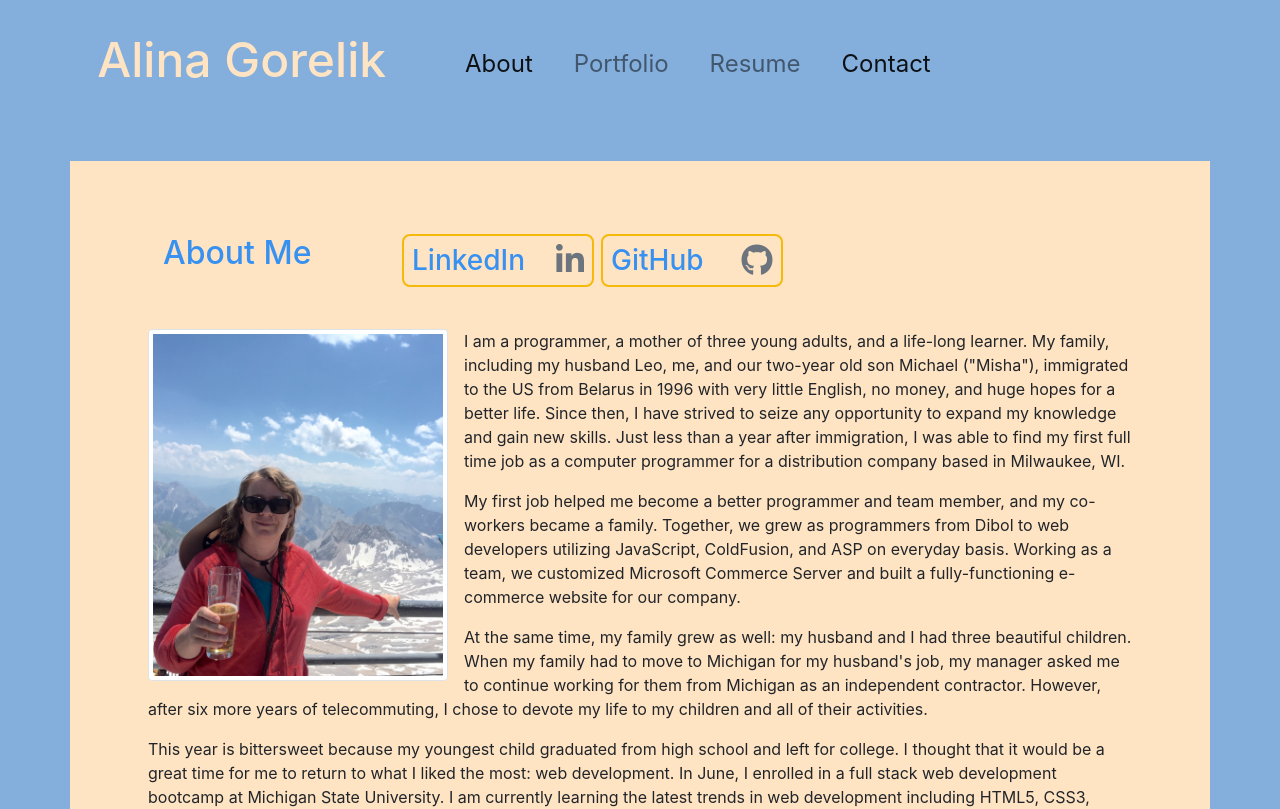
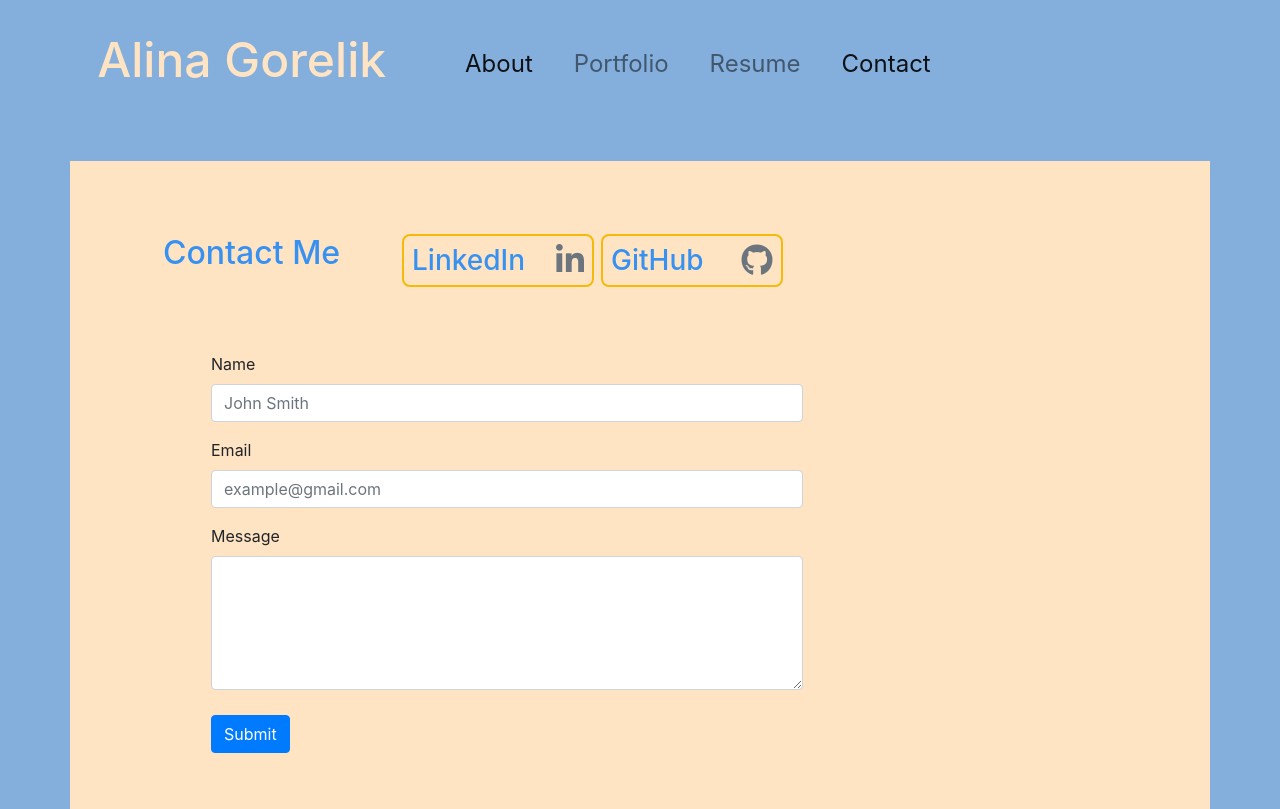
Before and after one commit to agorelik2/alina-portfolio-react, a React (Create React App) app: page /contact in a window 1280 px wide. Shown: the top 809 px of the page. Built offline with nearby package versions, Linux system fonts and the light colour scheme.

Commit message:
app.js to fix router

```diff
--- a/src/App.js
+++ b/src/App.js
@@ -27,14 +27,11 @@ class App extends Component {
         <NavBar />
         <div className="container container-fluid">
           <Switch>
-            <Route
-              path={`${process.env.PUBLIC_URL}/`}
-              component={About}
-            ></Route>
             <Route exact path="/alina-portfolio-react" component={About} />
             <Route exact path="/">
               <About />
             </Route>
+            {/* <Route component={About} /> */}
             <Route
               path="/portfolio"
               render={() => <Portfolio projects={this.state.projects} />}
```
